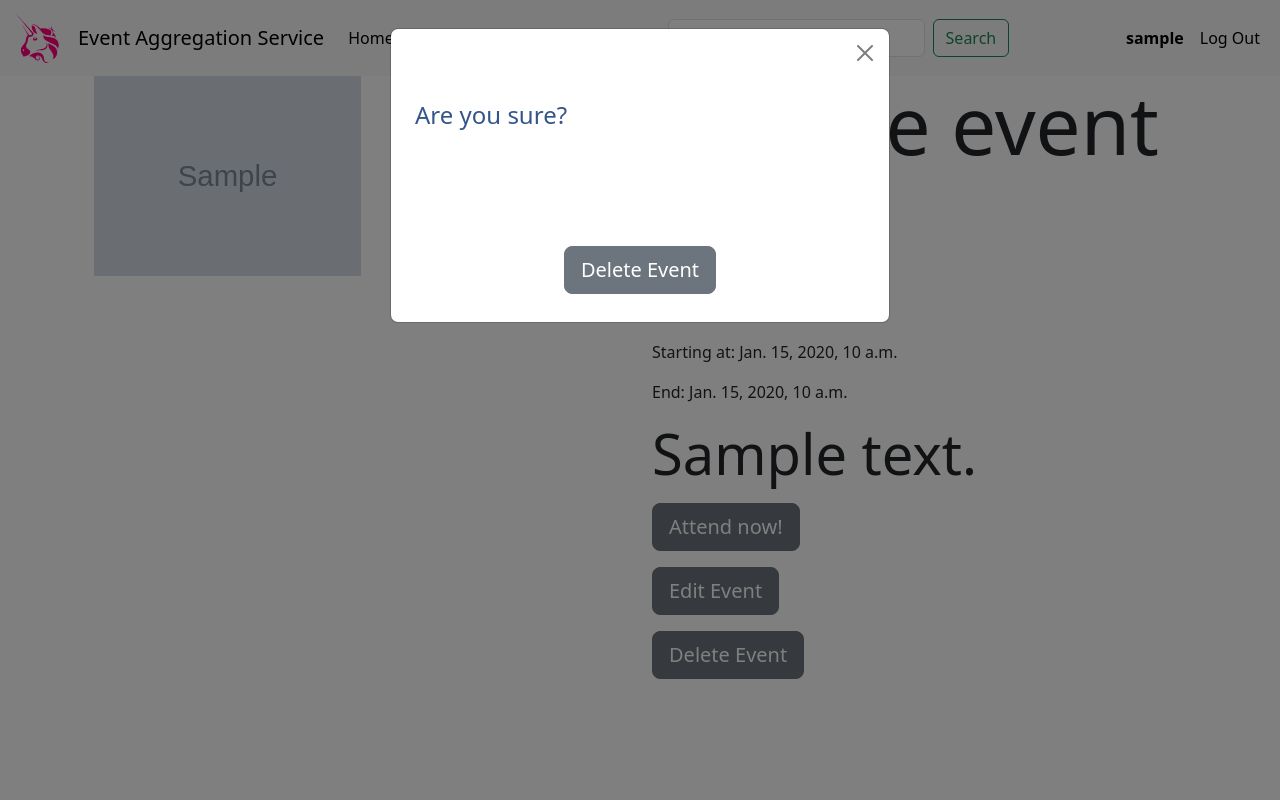
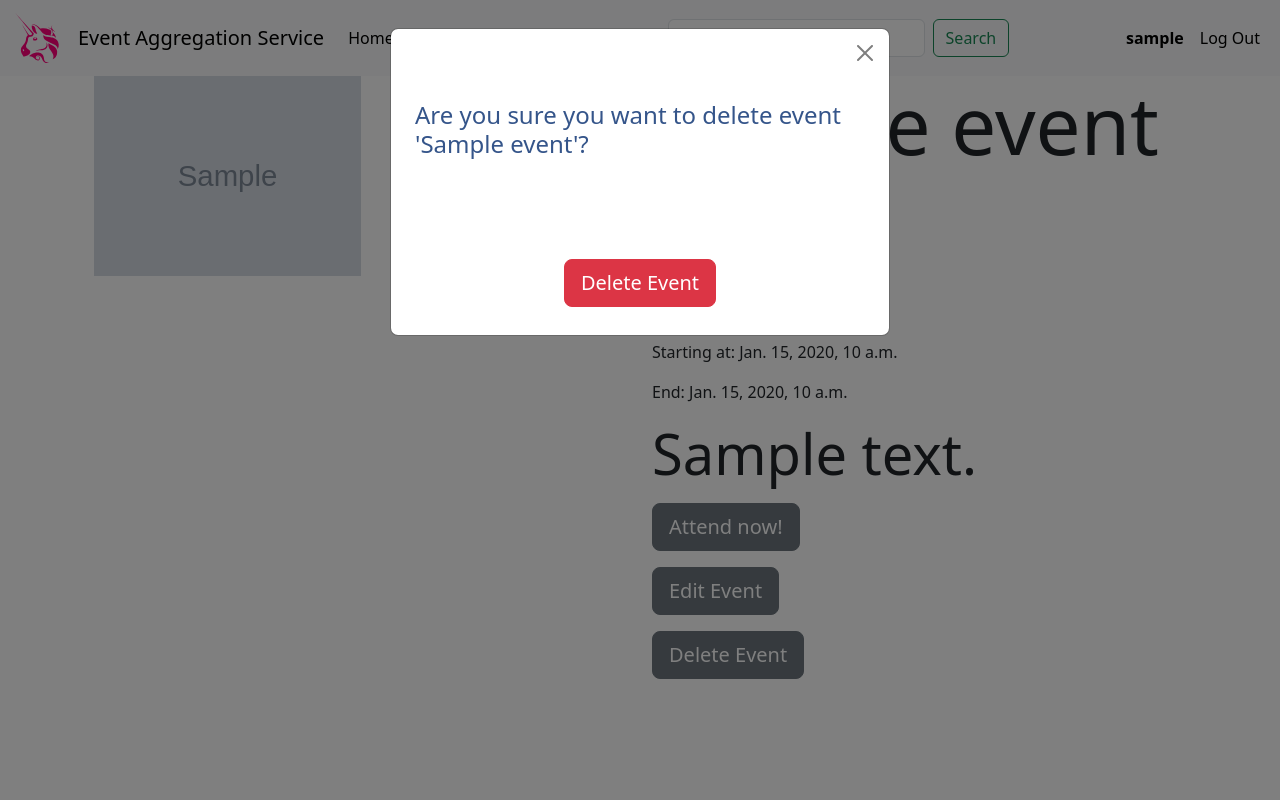
Before and after one commit to Johnny-FTW/EventAggregationService, a Django app: page /event_detail/1/ in a window 1280 px wide, after a click on "Delete Event". Run offline with Django 4.2, Linux system fonts and the light colour scheme; a user stored in the database is signed in; tables that the repository leaves empty hold one stand-in row (values such as "Sample post"); grey boxes marked "Sample" are stand-in pictures.

Commit message:
object to include

```diff
--- a/EventAggregationService/urls.py
+++ b/EventAggregationService/urls.py
@@ -29,7 +29,7 @@ urlpatterns = [
     #add, edit , delete event
     path('new_event/', EventCreateView.as_view(), name='new_event'),
     path('event/update/<pk>/', EventUpdateView.as_view(), name='update_event'),
-    path('event/delete/<pk>/', EventDeleteView.as_view(), name='delete_event'),
+    path('event_detail/<pk>/', EventDeleteView.as_view(), name='delete_event'),
 
 
     #users
--- a/EventViewer/templates/event_detail.html
+++ b/EventViewer/templates/event_detail.html
@@ -5,6 +5,8 @@
 {% block content %}
 
 {% include 'includes/delete_confirm.html' %}
+
+
 
 <div class="container">
     <div class="row justify-content-center">
@@ -30,6 +32,7 @@
                 {% if request.user == event.user_creator or request.user.is_superuser %}
                 <div class="mbr-section-btn mt-3"><a class="btn btn-lg btn-secondary display-4 "
                                                      href="{% url 'update_event' pk=event.id %}">Edit Event</a></div>
+
                 <div class="mbr-section-btn mt-3"><a class="btn btn-lg btn-secondary display-4"
                                                      href="" data-bs-toggle="modal"
                                                      data-bs-target="#exampleModal">Delete Event</a></div>
@@ -40,4 +43,6 @@
 </div>
 
 
+
+
 {% endblock %}
--- a/EventViewer/templates/includes/delete_confirm.html
+++ b/EventViewer/templates/includes/delete_confirm.html
@@ -8,13 +8,18 @@
 
             <div class="modal-body text-start text-black p-4">
 
-                <h4 class="mb-5" style="color: #35558a;">Are you sure?</h4>
+                <h4 class="mb-5" style="color: #35558a;">Are you sure you want to delete event '{{ event }}'?</h4>
 
             </div>
             <div class="modal-footer d-flex justify-content-center border-top-0 py-4">
-                <form method="POST">
-                    <div class="mbr-section-btn mt-3"><a class="btn btn-lg btn-secondary display-4"
-                                                     href="{% url 'delete_event' event.id %}">Delete Event</a></div>
+                <form method="POST" action="{% url 'delete_event' pk=event.id %}">
+
+                    {% csrf_token %}
+
+                    <input type="hidden" name="next" value="{% url 'event_page' %}">
+                    <button class="btn btn-lg btn-danger display-4" type="submit">Delete Event</button>
+
+
                 </form>
 
             </div>
--- a/EventViewer/views.py
+++ b/EventViewer/views.py
@@ -63,8 +63,6 @@ class EventCreateView(PermissionRequiredMixin, CreateView):
         obj = form.save(commit=False)
         obj.user_creator = self.request.user
         obj.save()
-        # return reverse_lazy('event_page')
-        #HttpResponseRedirect(self.get_success_url())
         return super().form_valid(form)
 
 
@@ -79,12 +77,11 @@ class EventUpdateView(PermissionRequiredMixin, UpdateView):
         return reverse_lazy('event_detail_page', kwargs={'pk': self.object.pk})
 
 
-
 class EventDeleteView(PermissionRequiredMixin, DeleteView):
-    template_name = 'events.html'
+    template_name = 'event_detail.html'
     model = Event
     success_url = reverse_lazy('event_page')
-    permission_required = 'viewer.delete_event' #TODO
+    permission_required = 'viewer.delete_event'
 
 
 class SignUpView(generic.CreateView):
```
